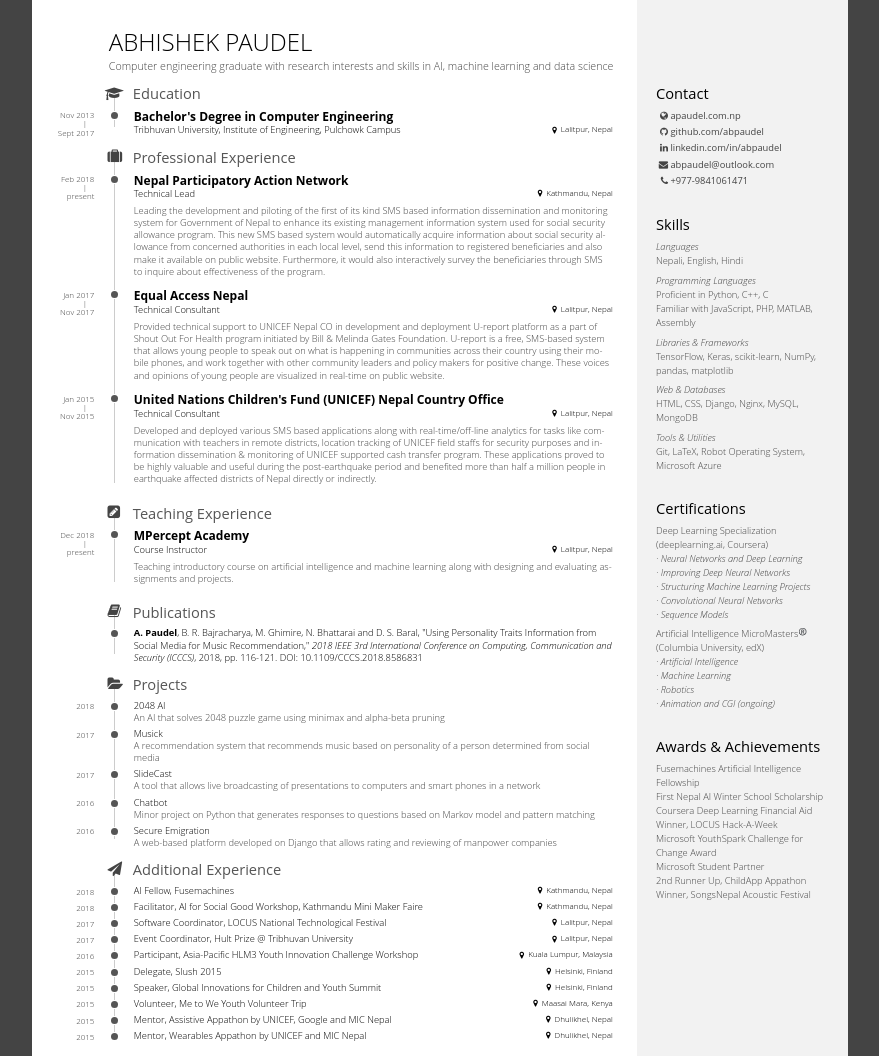
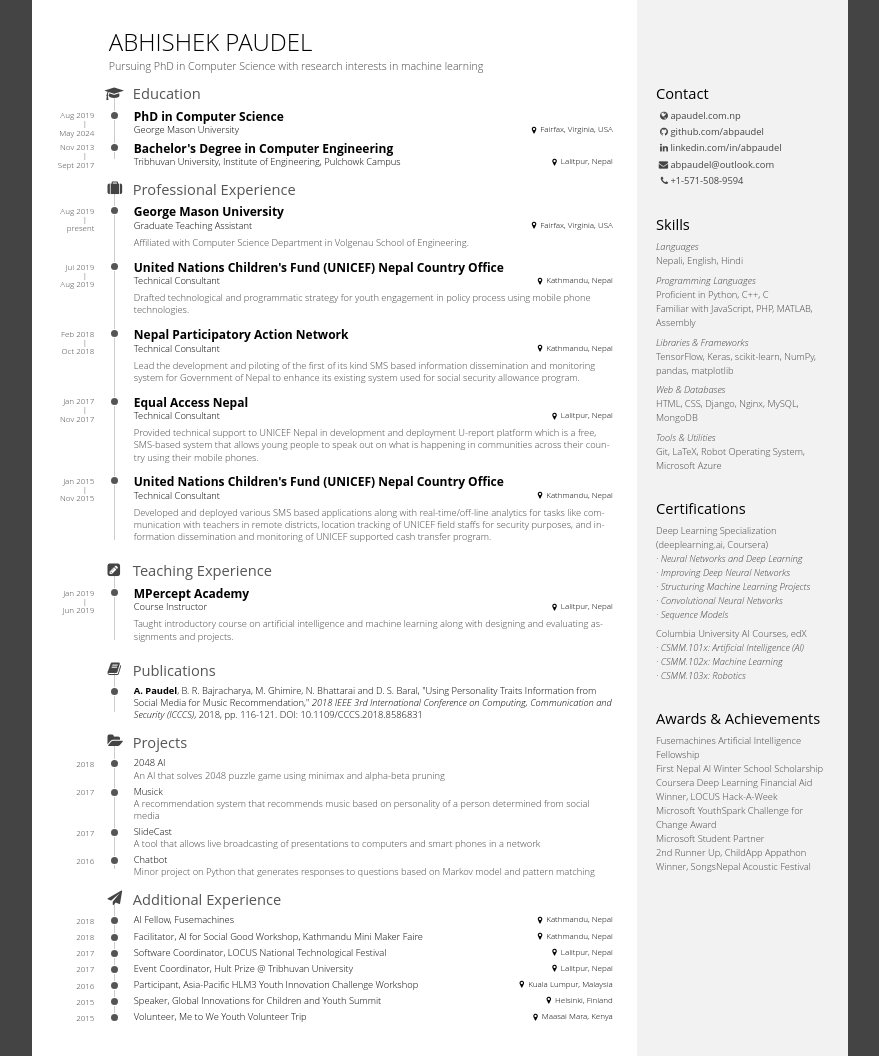
Before and after one commit to abpaudel/abpaudel.github.io, a Jekyll site: the page cv/index.html, which Jekyll copies as it is, in a window 1280 px wide. Shown: the whole page, without its empty margins (200-1079 px from the left). Built offline with Jekyll 4.4.1, drawn with Linux system fonts in a browser that asks for light colours.

Commit message:
update resume

```diff
--- a/cv/index.html
+++ b/cv/index.html
@@ -13,12 +13,26 @@
   <section id="main">
     <header id="title">
       <h1>ABHISHEK PAUDEL</h1>
-      <span class="subtitle">Computer engineering graduate with research interests and skills in AI, machine learning and data science</span>
+      <span class="subtitle">Pursuing PhD in Computer Science with research interests in machine learning</span>
     </header>
     <section class="main-block concise">
       <h2>
         <i class="fa fa-graduation-cap"></i>Education
       </h2>
+      <section class="blocks">
+        <div class="date">
+          <span>Aug 2019</span><span>May 2024</span>
+        </div>
+        <div class="decorator">
+        </div>
+        <div class="details">
+          <header>
+            <h3>PhD in Computer Science</h3>
+            <span class="place">George Mason University</span>
+            <span class="location">Fairfax, Virginia, USA</span>
+          </header>
+        </div>
+      </section>
       <section class="blocks">
         <div class="date">
           <span>Nov 2013</span><span>Sept 2017</span>
@@ -41,18 +55,52 @@
       </h2>
       <section class="blocks">
         <div class="date">
-          <span>Feb 2018</span><span>present</span>
+          <span>Aug 2019</span><span>present</span>
+        </div>
+        <div class="decorator">
+        </div>
+        <div class="details">
+          <header>
+            <h3>George Mason University</h3>
+            <span class="place">Graduate Teaching Assistant</span>
+            <span class="location">Fairfax, Virginia, USA</span>
+          </header>
+          <div>
+            Affiliated with Computer Science Department in Volgenau School of Engineering.
+          </div>
+        </div>
+      </section>
+      <section class="blocks">
+        <div class="date">
+          <span>Jul 2019</span><span>Aug 2019</span>
+        </div>
+        <div class="decorator">
+        </div>
+        <div class="details">
+          <header>
+            <h3>United Nations Children's Fund (UNICEF) Nepal Country Office</h3>
+            <span class="place">Technical Consultant</span>
+            <span class="location">Kathmandu, Nepal</span>
+          </header>
+          <div>
+            Drafted technological and programmatic strategy for youth engagement in policy process using mobile phone technologies.
+          </div>
+        </div>
+      </section>
+      <section class="blocks">
+        <div class="date">
+          <span>Feb 2018</span><span>Oct 2018</span>
         </div>
         <div class="decorator">
         </div>
         <div class="details">
           <header>
             <h3>Nepal Participatory Action Network</h3>
-            <span class="place">Technical Lead</span>
+            <span class="place">Technical Consultant</span>
             <span class="location">Kathmandu, Nepal</span>
           </header>
           <div>
-            Leading the development and piloting of the first of its kind SMS based information dissemination and monitoring system for Government of Nepal to enhance its existing management information system used for social security allowance program. This new SMS based system would automatically acquire information about social security allowance from concerned authorities in each local level, send this information to registered beneficiaries and also make it available on public website. Furthermore, it would also interactively survey the beneficiaries through SMS to inquire about effectiveness of the program.
+            Lead the development and piloting of the first of its kind SMS based information dissemination and monitoring system for Government of Nepal to enhance its existing system used for social security allowance program.
           </div>
         </div>
       </section>
@@ -69,7 +117,7 @@
             <span class="location">Lalitpur, Nepal</span>
           </header>
           <div>
-            Provided technical support to UNICEF Nepal CO in development and deployment U-report platform as a part of Shout Out For Health program initiated by Bill &amp; Melinda Gates Foundation. U-report is a free, SMS-based system that allows young people to speak out on what is happening in communities across their country using their mobile phones, and work together with other community leaders and policy makers for positive change. These voices and opinions of young people are visualized in real-time on public website.
+            Provided technical support to UNICEF Nepal in development and deployment U-report platform which is a free, SMS-based system that allows young people to speak out on what is happening in communities across their country using their mobile phones.
           </div>
         </div>
       </section>
@@ -83,10 +131,10 @@
           <header>
             <h3>United Nations Children's Fund (UNICEF) Nepal Country Office</h3>
             <span class="place">Technical Consultant</span>
-            <span class="location">Lalitpur, Nepal</span>
+            <span class="location">Kathmandu, Nepal</span>
           </header>
           <div>
-            Developed and deployed various SMS based applications along with real-time/off-line analytics for tasks like communication with teachers in remote districts, location tracking of UNICEF field staffs for security purposes and information dissemination &amp; monitoring of UNICEF supported cash transfer program. These applications proved to be highly valuable and useful during the post-earthquake period and benefited more than half a million people in earthquake affected districts of Nepal directly or indirectly.
+            Developed and deployed various SMS based applications along with real-time/off-line analytics for tasks like communication with teachers in remote districts, location tracking of UNICEF field staffs for security purposes, and information dissemination and monitoring of UNICEF supported cash transfer program.
           </div>
         </div>
       </section>
@@ -98,7 +146,7 @@
       </h2>
       <section class="blocks">
         <div class="date">
-          <span>Dec 2018</span><span>present</span>
+          <span>Jan 2019</span><span>Jun 2019</span>
         </div>
         <div class="decorator">
         </div>
@@ -109,7 +157,7 @@
             <span class="location">Lalitpur, Nepal</span>
           </header>
           <div>
-            Teaching introductory course on artificial intelligence and machine learning along with designing and evaluating assignments and projects.
+            Taught introductory course on artificial intelligence and machine learning along with designing and evaluating assignments and projects.
           </div>
       </section>
     </section>
@@ -191,20 +239,6 @@
             <span class="place">Chatbot</span>
           </header>
           <div>Minor project on Python that generates responses to questions based on Markov model and pattern matching</div>
-        </div>
-      </section>
-      <section class="blocks">
-        <div class="date">
-          <span>2016</span>
-        </div>
-        <div class="decorator">
-        </div>
-        <div class="details">
-          <header>
-            <h3></h3>
-            <span class="place">Secure Emigration</span>
-          </header>
-          <div>A web-based platform developed on Django that allows rating and reviewing of manpower companies</div>
         </div>
       </section>
     </section>
@@ -291,20 +325,6 @@
         <div class="details">
           <header>
             <h3></h3>
-            <span class="place">Delegate, Slush 2015</span>
-            <span class="location">Helsinki, Finland</span>
-          </header>
-        </div>
-      </section>
-      <section class="blocks">
-        <div class="date">
-          <span>2015</span>
-        </div>
-        <div class="decorator">
-        </div>
-        <div class="details">
-          <header>
-            <h3></h3>
             <span class="place">Speaker, Global Innovations for Children and Youth Summit</span>
             <span class="location">Helsinki, Finland</span>
           </header>
@@ -324,34 +344,6 @@
           </header>
         </div>
       </section>
-      <section class="blocks">
-        <div class="date">
-          <span>2015</span>
-        </div>
-        <div class="decorator">
-        </div>
-        <div class="details">
-          <header>
-            <h3></h3>
-            <span class="place">Mentor, Assistive Appathon by UNICEF, Google and MIC Nepal</span>
-            <span class="location">Dhulikhel, Nepal</span>
-          </header>
-        </div>
-      </section>
-      <section class="blocks">
-        <div class="date">
-          <span>2015</span>
-        </div>
-        <div class="decorator">
-        </div>
-        <div class="details">
-          <header>
-            <h3></h3>
-            <span class="place">Mentor, Wearables Appathon by UNICEF and MIC Nepal</span>
-            <span class="location">Dhulikhel, Nepal</span>
-          </header>
-        </div>
-      </section>
 
     </section>
   </section>
@@ -363,7 +355,7 @@
         <li><i class="fa fa-github"></i><a> github.com/abpaudel</a></li>
         <li><i class="fa fa-linkedin"></i><a> linkedin.com/in/abpaudel</a></li>
         <li><i class="fa fa-envelope"></i><a> abpaudel@outlook.com</a></li>
-        <li><i class="fa fa-phone"></i><a> +977-9841061471</a></li>
+        <li><i class="fa fa-phone"></i><a> +1-571-508-9594</a></li>
       </ul>
     </div>
     <div class="side-block" id="skills">
@@ -401,11 +393,10 @@
         <li><i>· Sequence Models</i></li>
       </ul>
       <ul>
-        <li>Artificial Intelligence MicroMasters<sup>®️</sup> (Columbia University, edX)</li>
-        <li><i>· Artificial Intelligence</i></li>
-        <li><i>· Machine Learning</i></li>
-        <li><i>· Robotics</i></li>
-        <li><i>· Animation and CGI (ongoing)</i></li>
+        <li>Columbia University AI Courses, edX</li>
+        <li><i>· CSMM.101x: Artificial Intelligence (AI)</i></li>
+        <li><i>· CSMM.102x: Machine Learning</i></li>
+        <li><i>· CSMM.103x: Robotics</i></li>
       </ul>
     </div>
     <div class="side-block" id="skills">
```
Also changed, not shown: 1 other file.
